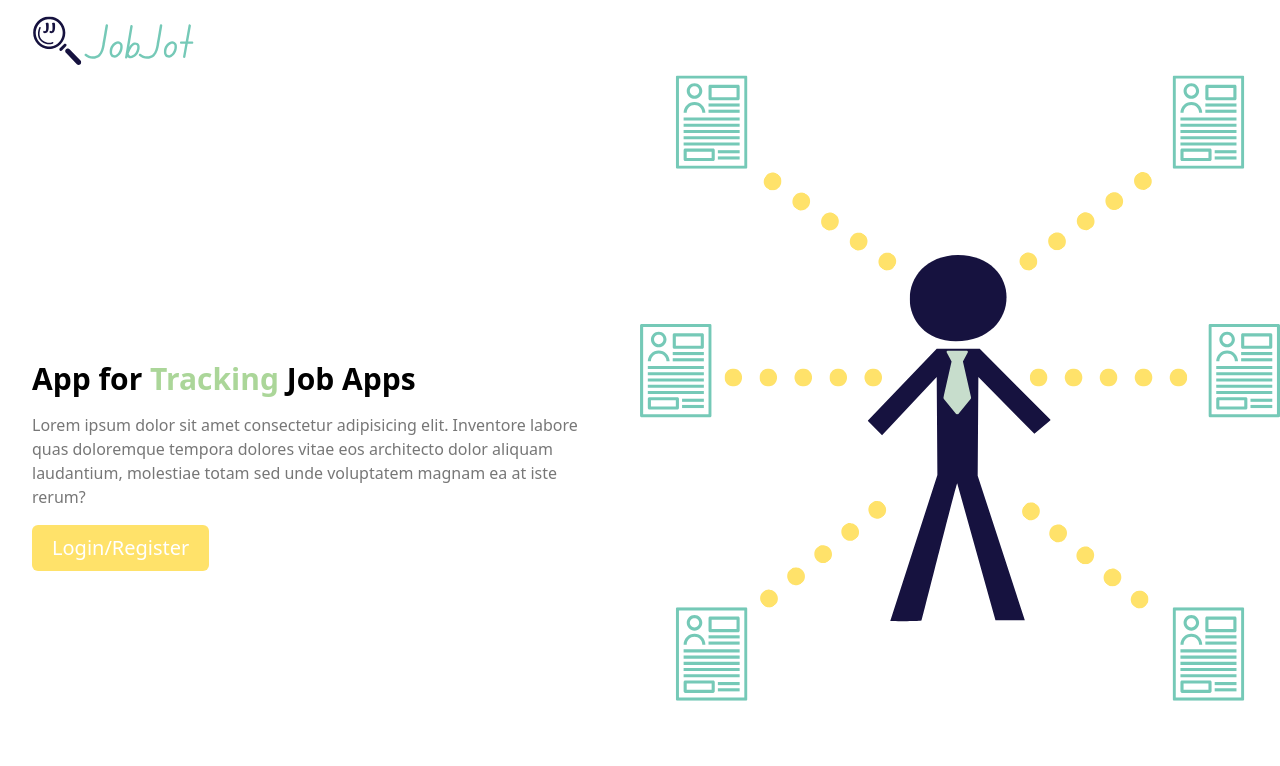
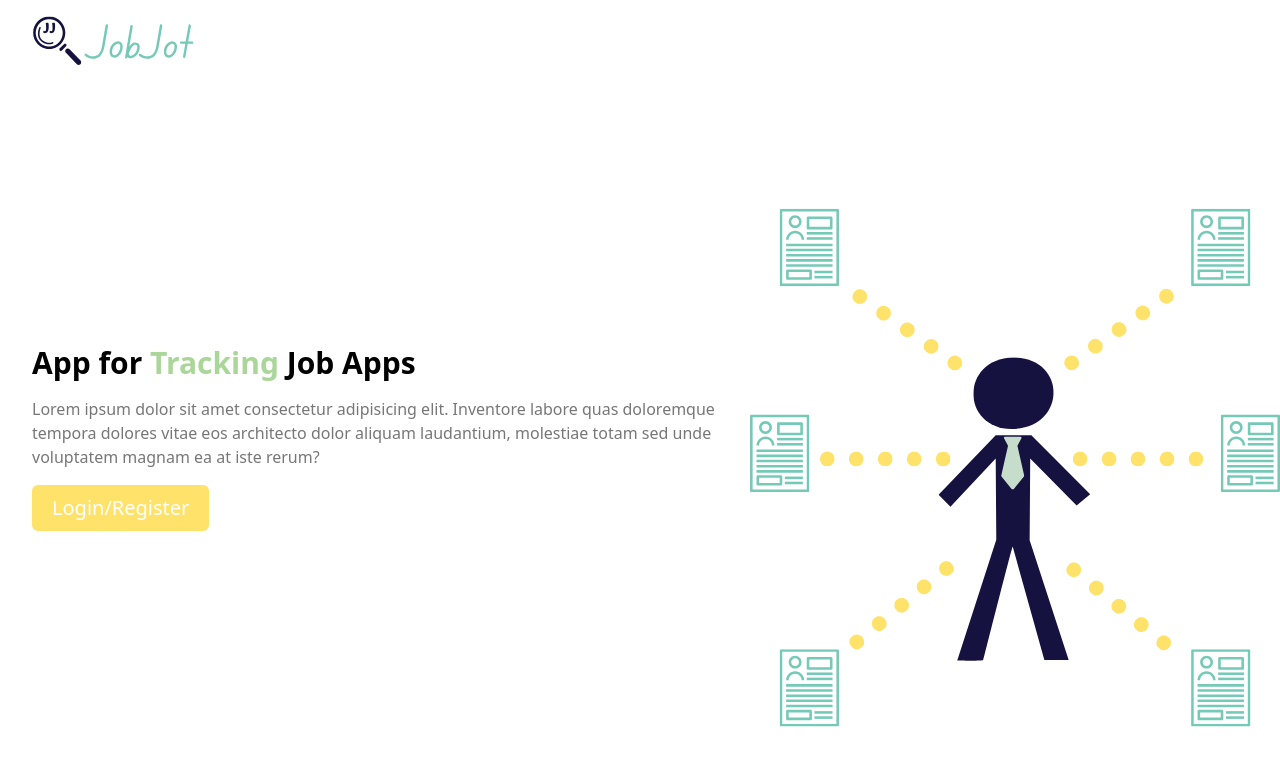
Before and after one commit to ChrisT303/JobJot, a React (Create React App) app in the folder client/: page / in a window 1280 px wide. Shown: the top 766 px of the page. Built offline with nearby package versions, Linux system fonts and the light colour scheme.

Commit message:
minor fixes to main image on landing page. moving forward

```diff
--- a/client/src/pages/LandIngPage.jsx
+++ b/client/src/pages/LandIngPage.jsx
@@ -9,15 +9,15 @@ const LandingPage = () => {
     <nav className="flex mx-4 sm:mx-6 md:mx-8 items-center">
       <img src={JobJotLogo2} alt="JobJot Logo" className="logo" />
     </nav>
-    <div className="min-h-screen grid md:grid-cols-2 gap-x-3rem max-w-full" style={{ gridTemplateRows: 'calc(var(--nav-height) + 3rem) 1fr' }}>
-      <div className="mx-4 sm:mx-6 md:mx-8 flex justify-center items-center md:items-start flex-col">
+    <div className="min-h-screen flex justify-center items-center max-w-full" style={{ gridTemplateRows: 'calc(var(--nav-height) + 3rem) 1fr' }}>
+      <div className="mx-4 sm:mx-6 md:mx-8 flex justify-center items-center md:items-start flex-col mb-14">
         <h1 className="font-bold text-3xl text-center md:text-left">
           App for<span className='text-[#abd699]'> Tracking</span> Job Apps
         </h1>
         <p className="text-[#777777] mt-4 text-center md:text-left">Lorem ipsum dolor sit amet consectetur adipisicing elit. Inventore labore quas doloremque tempora dolores vitae eos architecto dolor aliquam laudantium, molestiae totam sed unde voluptatem magnam ea at iste rerum?</p>
         <button className="btn btn-hero mt-4 bg-[#ffe26a] hover:bg-[#f7d13c] text-white rounded-md">Login/Register</button>
       </div>
-      <img src={LandingImage} alt="job search" className="w-full object-cover hidden md:block"/>
+      <img src={LandingImage} alt="job search" className="w-full  object-cover hidden md:block"/>
     </div>
   </div>
 </main>
```
